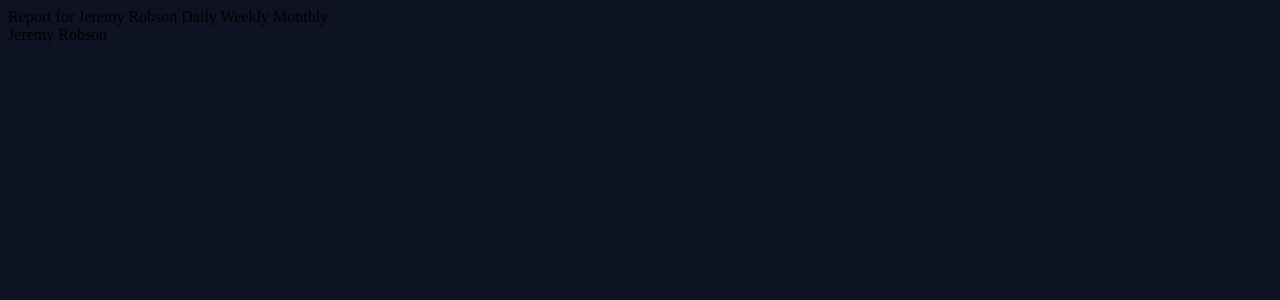
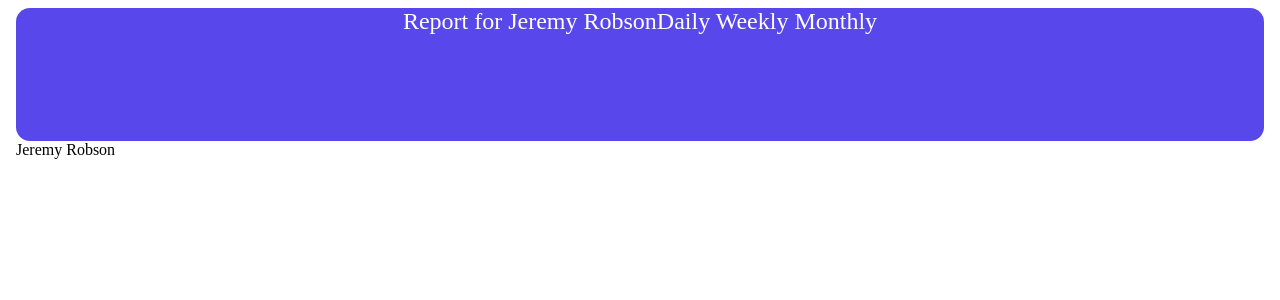
Before and after one commit to evgiur/time-tracker, a React (Create React App) app: page / in a window 1280 px wide. Shown: the top 300 px of the page. Built offline with nearby package versions, Linux system fonts and the light colour scheme.

Commit message:
scss-changed

```diff
--- a/src/App.js
+++ b/src/App.js
@@ -5,8 +5,10 @@ import './scss/app.scss';
 export default function App() {
   return (
     <div className="App">
-      <Maincart />
-      <Dashboadrcart />
+      <body className="body">
+        <Maincart />
+        <Dashboadrcart />
+      </body>
     </div>
   );
 }
--- a/src/components/Maincart.jsx
+++ b/src/components/Maincart.jsx
@@ -3,13 +3,16 @@ import '../scss/app.scss';
 
 export default function Maincart() {
   return (
-    <div className='main-cart-background'>
-      Report for
-      Jeremy Robson
-
-      Daily
-      Weekly
-      Monthly
+    <div className='main-cart-backbround'>
+      <header className ="red-text">
+        Report for
+        Jeremy Robson
+      </header>
+      <list>
+        Daily
+        Weekly
+        Monthly
+      </list>
     </div>
   )
 }
--- a/src/scss/_variables.scss
+++ b/src/scss/_variables.scss
@@ -1,2 +1,3 @@
 $background: rgb(13, 19, 35);
-$blue: hsl(246, 80%, 60%)
+$blue: hsl(246, 80%, 60%);
+$white: rgb(255, 255, 255);
--- a/src/scss/app.scss
+++ b/src/scss/app.scss
@@ -1,9 +1,19 @@
 @import "./variables";
 
-body {
-    background-color: $background;
+.body {
+    background-color: $white
 }
 
 .main-cart-backbround {
+    color: $white;
+    display: flex;
+    justify-content: center;
+    min-width: 327px;
+    min-height: 133px;
+    border-radius: 14px;
     background-color: $blue;
+    font-size: 24px;
+    header {
+        color: red($color: #ff0000);
+    }
 }
```
Also changed, not shown: 1 other file (tests, documents, lock files or other folders).
